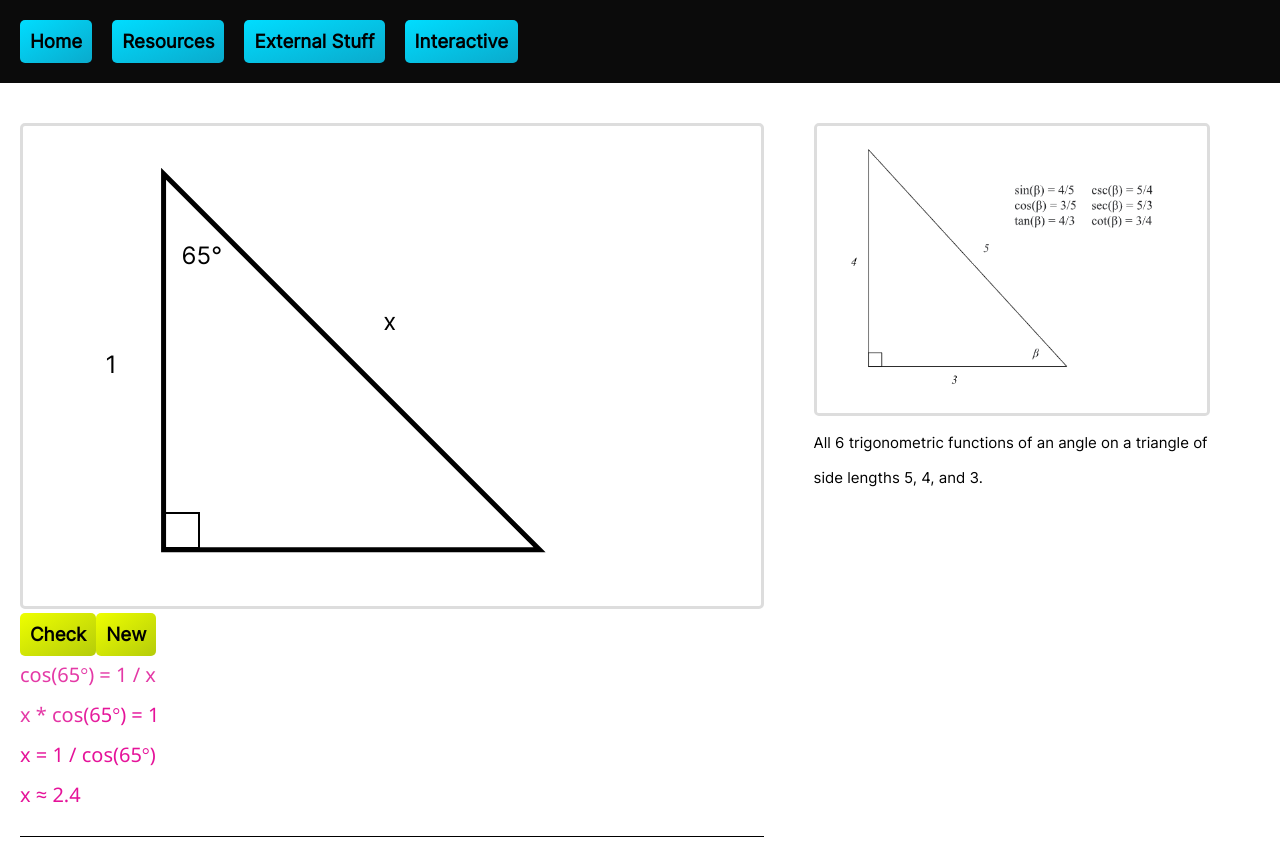
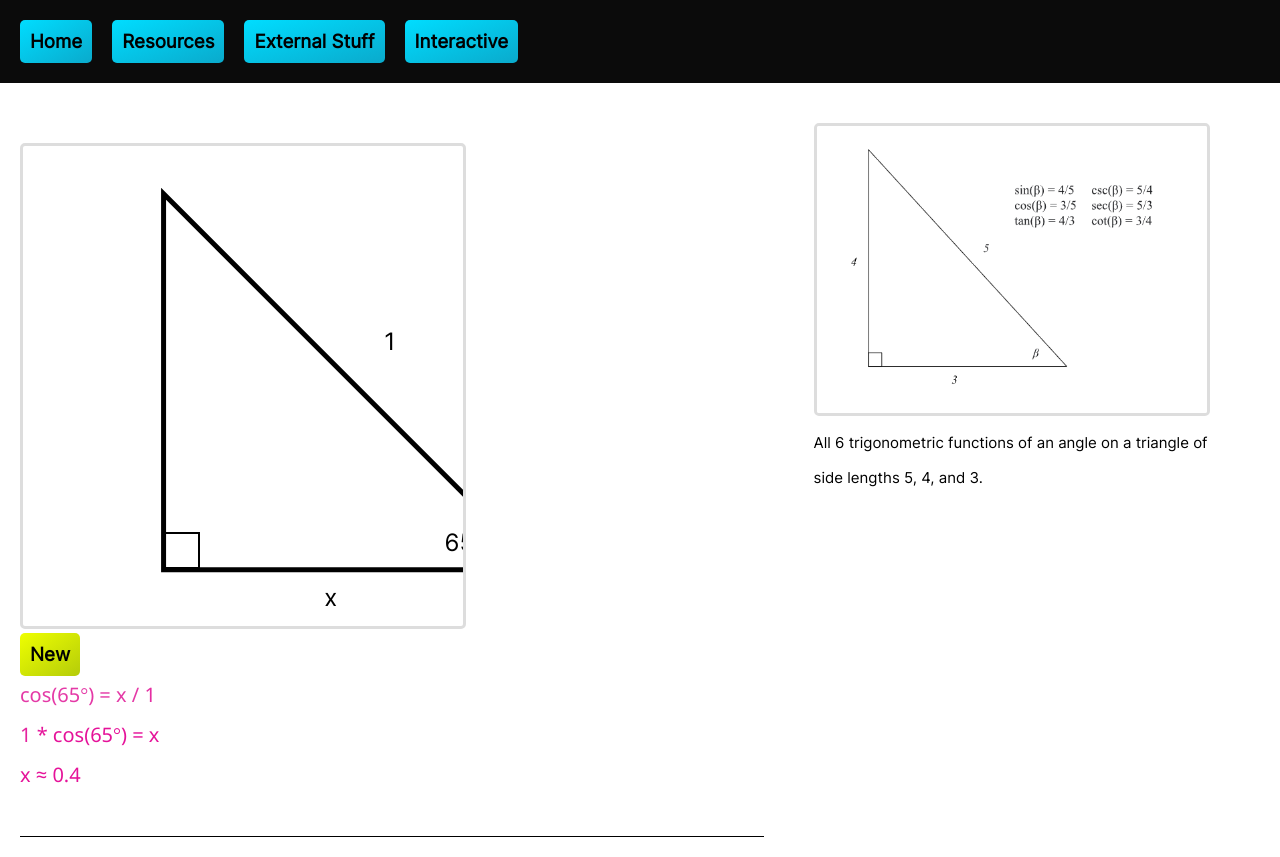
Before and after one commit to PixelatedLagg/MathInfo, a React (Create React App) app: page /interactive/basic-trigonometry in a window 1280 px wide. Built offline with nearby package versions, Linux system fonts and the light colour scheme.

Commit message:
still figuring out rerendering component

```diff
--- a/src/App.js
+++ b/src/App.js
@@ -5,7 +5,7 @@ import { Section } from "./Section"
 import Home from "./Home"
 import External from "./External"
 import Article from "./Article"
-import BasicTrigonometry from "./interactive/Trigonometry"
+import BasicTrigonometry from "./interactive/Basic-Trigonometry"
 import Interactive from "./Interactive"
 
 function GenerateResources(element, index, resources)
--- a/src/interactive/Trigonometry.js
+++ b/src/interactive/Basic-Trigonometry.js
@@ -1,3 +1,4 @@
+import { render } from 'react-dom';
 import '../index.css';
 import React, { useState, useEffect } from 'react';
 
@@ -126,22 +127,10 @@ function generate()
     }
 }
 
-function regen()
+function SideTrigonometry()
 {
-    document.getElementById("solution").innerHTML = generate();
-    document.getElementById("sidea").innerHTML = sidea;
-    document.getElementById("sideb").innerHTML = sideb;
-    document.getElementById("sidec").innerHTML = sidec;
-    document.getElementById("angle1").innerHTML = angle1;
-    document.getElementById("angle2").innerHTML = angle2;
-}
-
-export default function Trigonometry() {
     var solution = generate();
-    document.title = "Interactive Trigonometry";
     return (
-        <div className='content'>
-            <div className='section'>
         <div className="text">
             <svg xmlns="http://www.w3.org/2000/svg" width="640" height="480">
                 <path fill="#000" fillOpacity="0" stroke="#000" strokeWidth="5" d="M140.575 423.795v-376l376 376h-376z"></path>
@@ -153,14 +142,21 @@ export default function Trigonometry() {
                 <text x="441.832" y="405" fill="#000" stroke="#000" strokeWidth="0" fontFamily="serif" fontSize="24" textAnchor="middle" xmlSpace="preserve" id="angle2">{angle2}</text>
             </svg>
             <div className='interactive'>
-                        <button className='interactive-button yellow vert-space'>
-                            <h3>Check</h3>
-                        </button>
-                        <button className='interactive-button yellow vert-space' onClick={regen}>
+                <button className='interactive-button yellow vert-space' onClick={render}>
                 <h3>New</h3>
                 </button>
             </div>
             {solution}
+        </div>);
+}
+
+export default function Trigonometry() {
+    document.title = "Interactive Trigonometry";
+    return (
+        <div className='content'>
+            <div className='section'>
+                <div className="text">
+                    <SideTrigonometry />
                 </div>
                 <div className='media'>
                     <div className='image'>
```
Also changed, not shown: todo.txt. Lines whose indentation alone changed are shown as unchanged.
